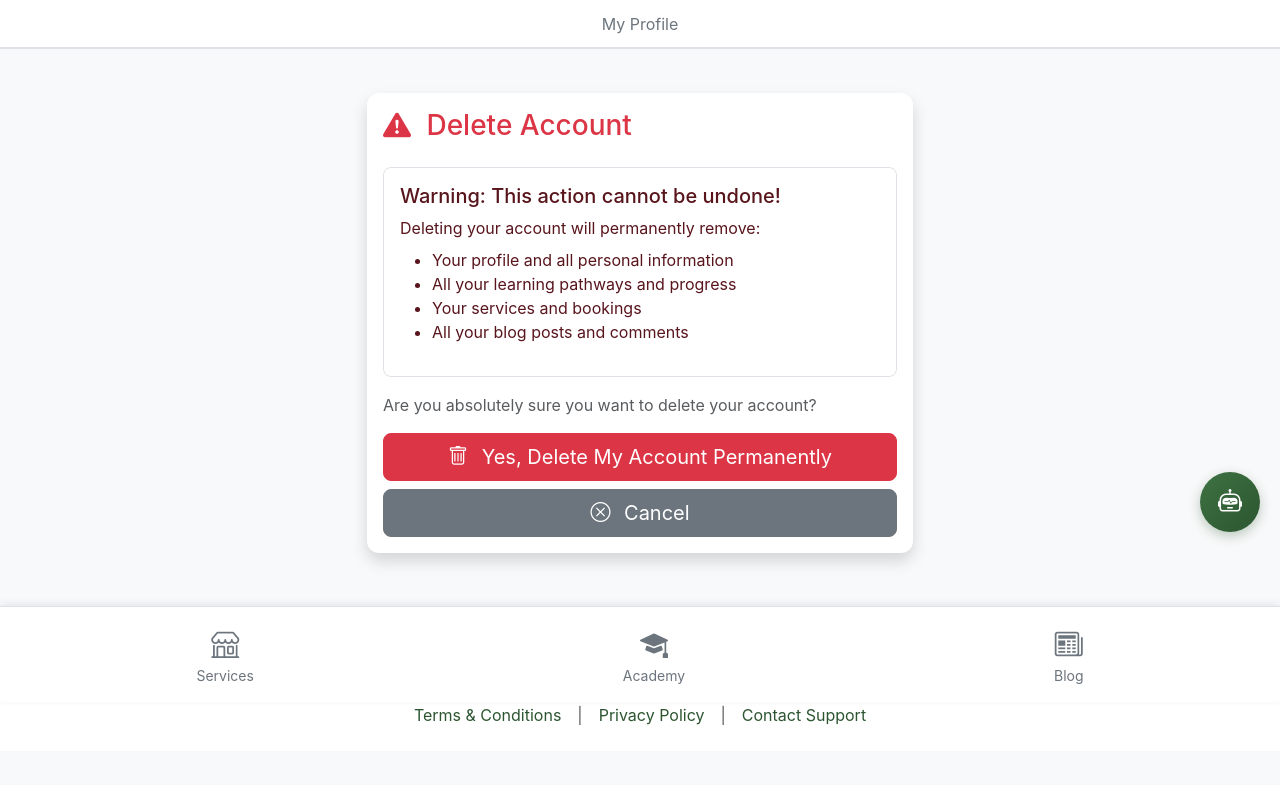
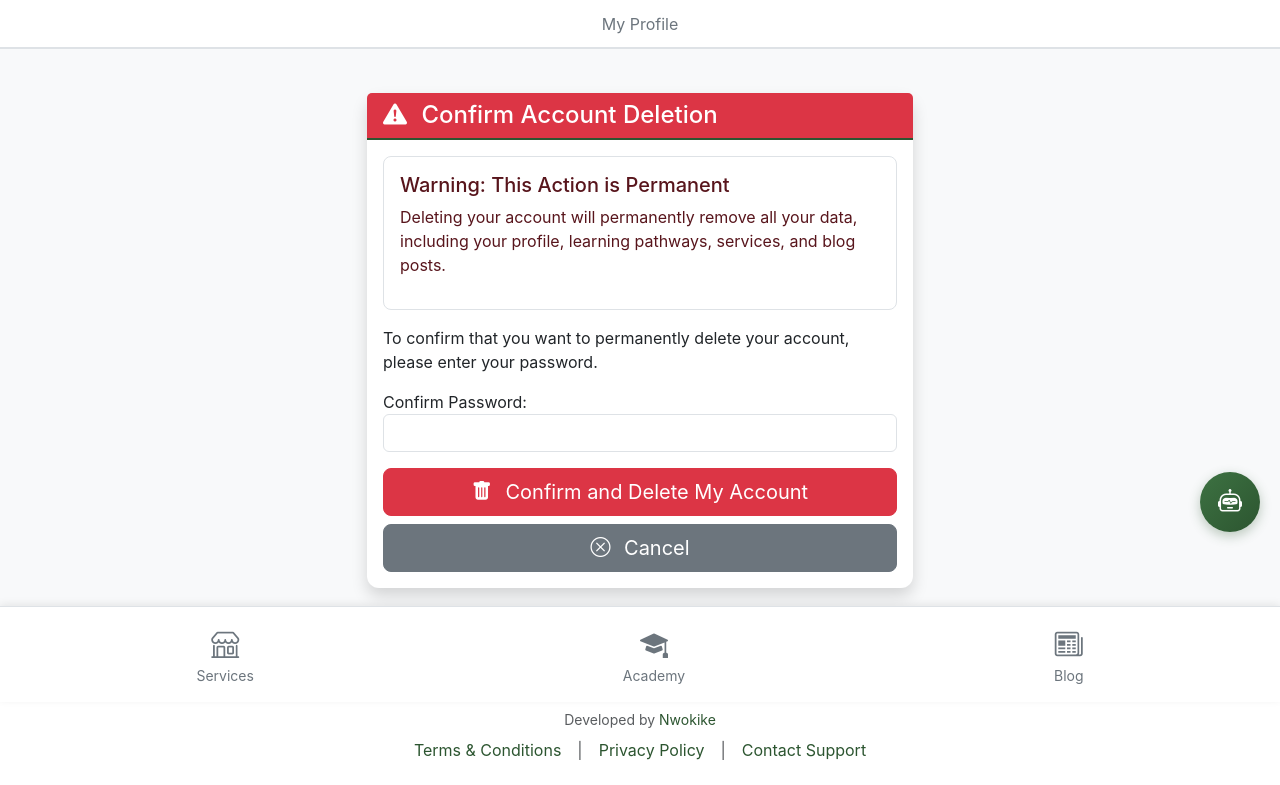
Before and after one commit to Nwokike/Kiri.ng, a Django app: page /users/delete-account/ in a window 1280 px wide. Shown: the part 98-883 px from the top of the page. Before the commit the page ends 823 px from the top, so only its background shows below. Run offline with Django 5.2, Linux system fonts and the light colour scheme; the visitor is signed in with stand-in values (Sample User, id 1); data that the repository does not hold is empty; some libraries are stand-ins or nearby versions.

Commit message:
Update delete_account_confirm.html

```diff
--- a/users/templates/users/delete_account_confirm.html
+++ b/users/templates/users/delete_account_confirm.html
@@ -5,35 +5,33 @@
 <div class="row justify-content-center">
     <div class="col-md-6">
         <div class="card shadow">
+            <div class="card-header bg-danger text-white">
+                <h4 class="mb-0">
+                    <i class="bi bi-exclamation-triangle-fill me-2"></i>
+                    {% trans "Confirm Account Deletion" %}
+                </h4>
+            </div>
             <div class="card-body">
-                <h3 class="card-title text-danger mb-4">
-                    <i class="bi bi-exclamation-triangle-fill me-2"></i>
-                    {% trans "Delete Account" %}
-                </h3>
-
                 <div class="alert alert-danger">
-                    <h5>{% trans "Warning: This action cannot be undone!" %}</h5>
-                    <p class="mb-0">
-                        {% trans "Deleting your account will permanently remove:" %}
-                    </p>
-                    <ul class="mt-2">
-                        <li>{% trans "Your profile and all personal information" %}</li>
-                        <li>{% trans "All your learning pathways and progress" %}</li>
-                        <li>{% trans "Your services and bookings" %}</li>
-                        <li>{% trans "All your blog posts and comments" %}</li>
-                    </ul>
+                    <h5 class="alert-heading">{% trans "Warning: This Action is Permanent" %}</h5>
+                    <p>{% trans "Deleting your account will permanently remove all your data, including your profile, learning pathways, services, and blog posts." %}</p>
                 </div>
 
-                <p class="text-muted">
-                    {% trans "Are you absolutely sure you want to delete your account?" %}
+                <p class="mb-3">
+                    {% trans "To confirm that you want to permanently delete your account, please enter your password." %}
                 </p>
 
                 <form method="post">
                     {% csrf_token %}
+
+                    <div class="mb-3">
+                        {{ form.as_p }}
+                    </div>
+
                     <div class="d-grid gap-2">
                         <button type="submit" class="btn btn-danger btn-lg">
-                            <i class="bi bi-trash me-2"></i>
-                            {% trans "Yes, Delete My Account Permanently" %}
+                            <i class="bi bi-trash-fill me-2"></i>
+                            {% trans "Confirm and Delete My Account" %}
                         </button>
                         <a href="{% url 'users:profile-detail' %}" class="btn btn-secondary btn-lg">
                             <i class="bi bi-x-circle me-2"></i>
```
